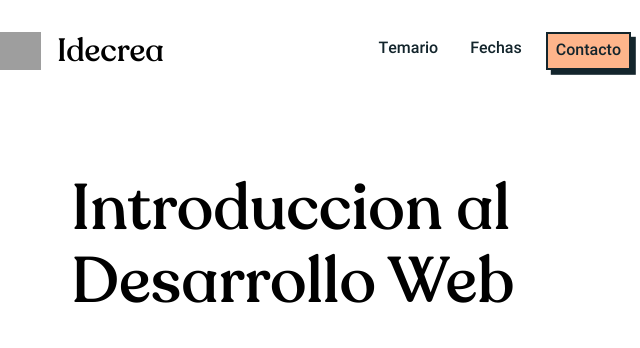
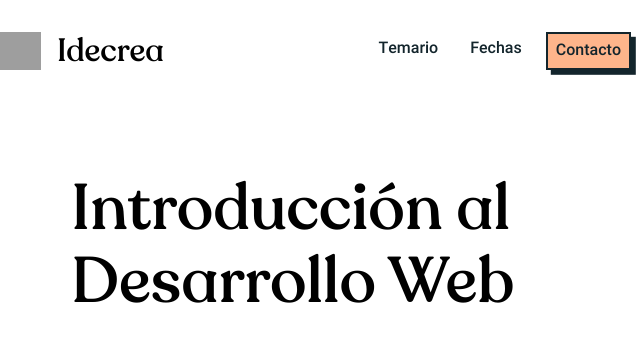
Before and after one commit to tanrax/demo-landing, a plain HTML site: page index.html in a window 1280 px wide. Shown: the top 348 px of the page, 329-969 px from the left. Drawn offline with nearby package versions, Linux system fonts and the light colour scheme; grey boxes are pictures that could not be loaded.

Commit message:
fix typo

```diff
--- a/index.html
+++ b/index.html
@@ -54,7 +54,7 @@
     <main>
         <section class="landing">
             <div class="container container--small">
-                <h2 class="landing__titulo">Introduccion al Desarrollo Web</h2>
+                <h2 class="landing__titulo">Introducción al Desarrollo Web</h2>
                 <nav class="nav">
                     <ul class="nav__ul">
                         <li><a href="#" class="nav__link button button--redondo">HTML</a></li>
```
